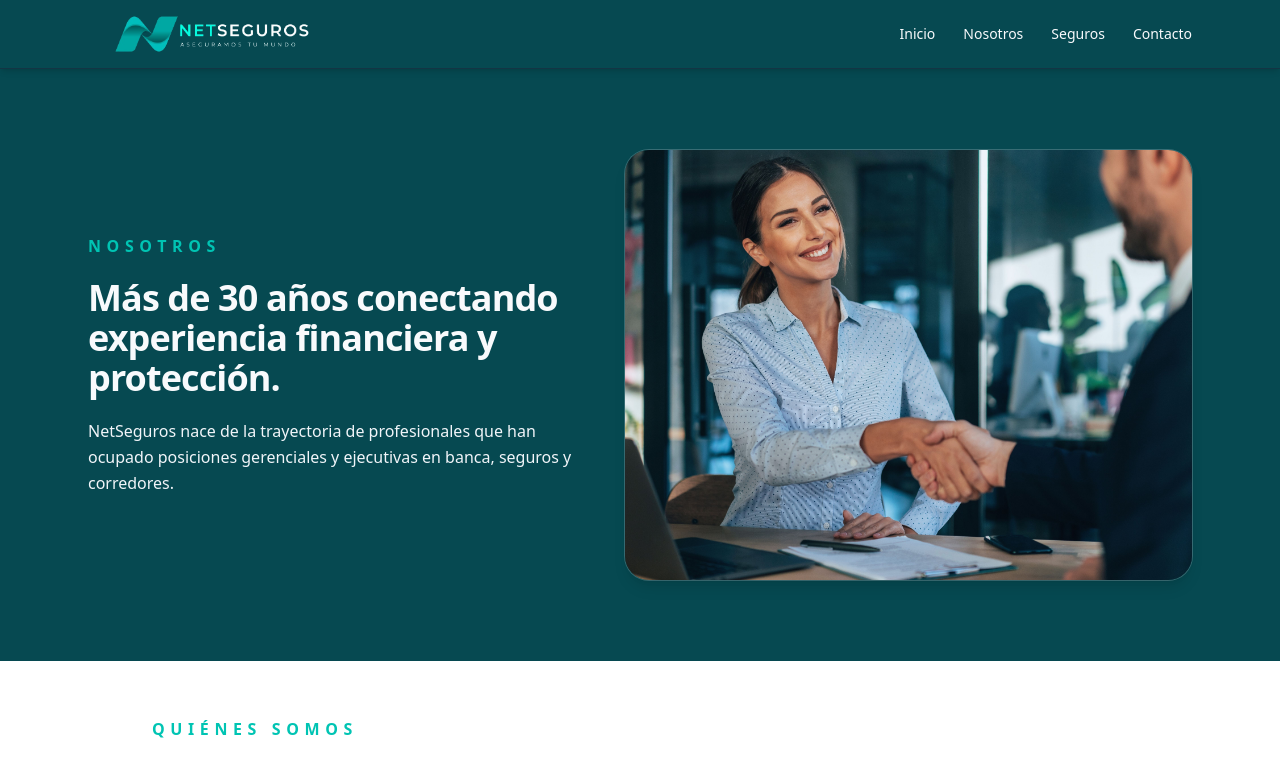
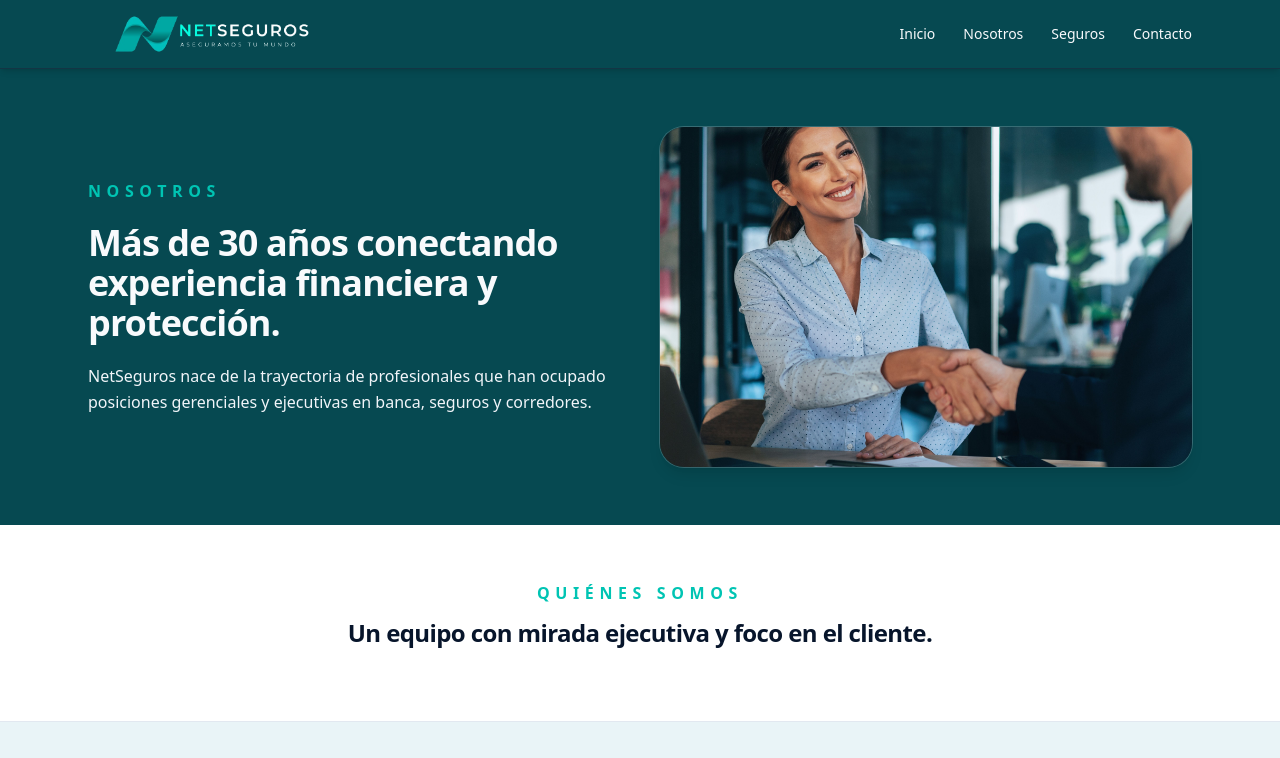
Before and after one commit to sebamusea/netseguros-web, a Next.js app: page /nosotros in a window 1280 px wide. Shown: the top 758 px of the page. Built offline with nearby package versions, Linux system fonts and the light colour scheme.

Commit message:
Actualización 4.1

```diff
--- a/src/app/nosotros/page.tsx
+++ b/src/app/nosotros/page.tsx
@@ -8,10 +8,10 @@ export default function NosotrosPage() {
     <div className="bg-white">
       {/* HERO: QUIÉNES SOMOS – FRANJA COMPLETA */}
       <section className="bg-net-dark text-slate-50">
-        <div className="mx-auto max-w-6xl px-4 py-10 sm:px-6 sm:py-14">
-          <div className="grid min-h-[60vh] items-center gap-10 sm:grid-cols-[1.05fr_1.2fr]">
+        <div className="mx-auto max-w-6xl px-4 py-10 sm:px-6 sm:py-12">
+          <div className="grid min-h-[45vh] items-center gap-10 sm:grid-cols-[1fr_1fr]">
             {/* Columna texto */}
-            <div className="space-y-5 max-w-xl">
+            <div className="space-y-5 max-w-xl text-left sm:text-left">
               <p className="text-sm sm:text-base font-bold uppercase tracking-[0.35em] text-net-teal">
                 nosotros
               </p>
@@ -27,7 +27,7 @@ export default function NosotrosPage() {
             </div>
 
             {/* Columna imagen – ocupa la derecha completa */}
-            <div className="relative h-64 w-full sm:h-[380px] lg:h-[430px]">
+            <div className="relative h-56 w-full sm:h-[300px] lg:h-[340px]">
               <div className="absolute -inset-3 rounded-3xl bg-net-teal/25 blur-2xl" />
               <div className="relative h-full w-full overflow-hidden rounded-3xl shadow-lg ring-1 ring-slate-50/20">
                 <Image
@@ -47,7 +47,7 @@ export default function NosotrosPage() {
       {/* QUIÉNES SOMOS – TEXTO PRINCIPAL */}
       <section className="border-b border-slate-200 bg-white">
         <div className="mx-auto max-w-5xl px-4 py-10 sm:px-6 sm:py-14">
-          <header className="mb-4 space-y-3">
+          <header className="mb-4 space-y-3 text-center">
             <p className="text-sm sm:text-base font-bold uppercase tracking-[0.35em] text-net-teal">
               quiénes somos
             </p>
```
